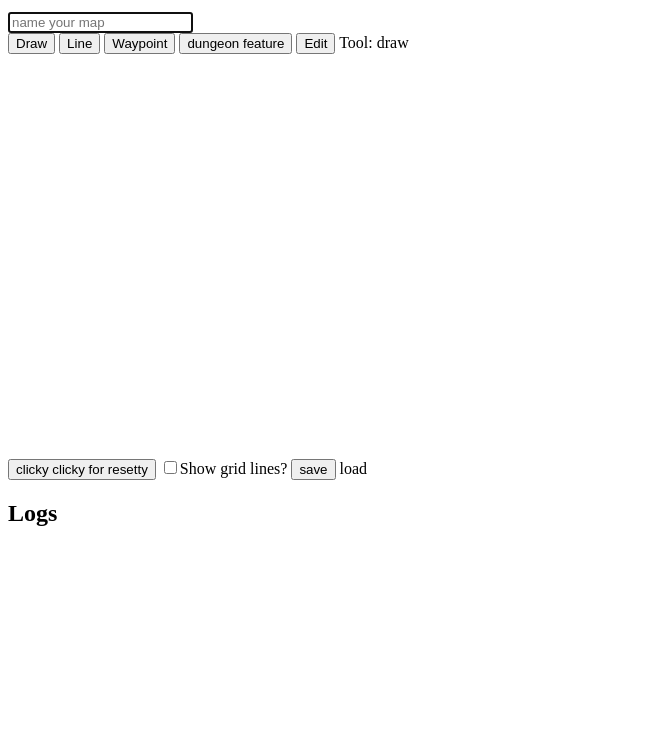
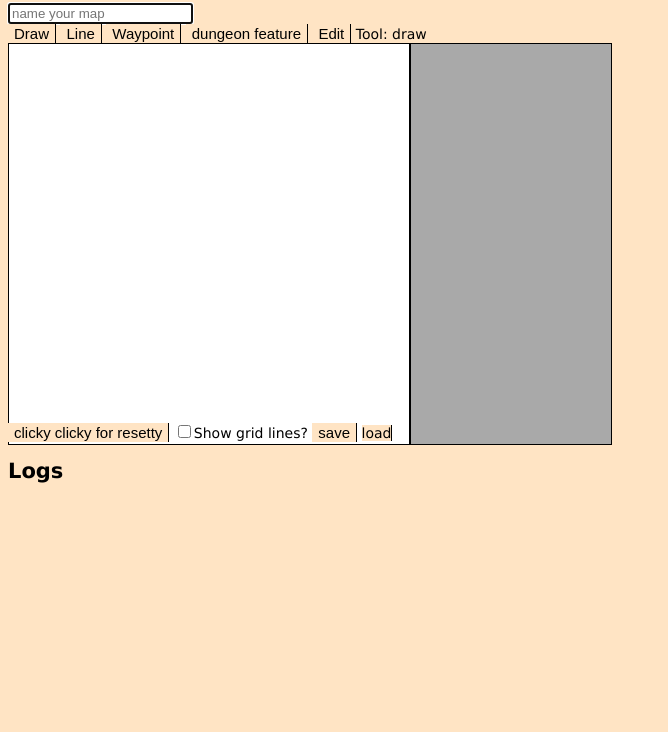
Before and after one commit to skies-shaper/World-Wheelbarrow, a plain HTML site: page DungeonDraw.html in a window 1280 px wide. Shown: the part 68-800 px from the top of the page, without its empty margins (0-668 px from the left). Drawn offline with Linux system fonts and the light colour scheme; a web font is replaced by a local one.

Commit message:
Minor changes

```diff
--- a/DungeonDraw.html
+++ b/DungeonDraw.html
@@ -11,7 +11,7 @@
         <link href="https://fonts.googleapis.com/css2?family=Lugrasimo&display=swap" rel="stylesheet">
         <title>This is a website</title>
         <!--Styles for this app-->
-        <link rel="stylesheet" href="Wheelbarrow style.css">
+        <link rel="stylesheet" href="Wheelbarrow-styles.css">
     </head>
     <body>
     <div id="dungeonDrawTab">
```
Also changed, not shown: TerraText.html (+0 -2 lines), index.html (+0 -2 lines).
